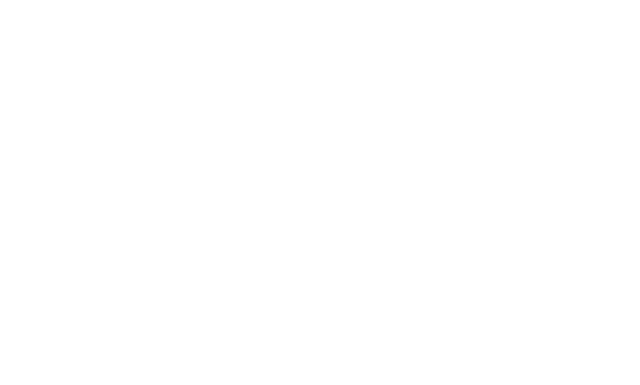
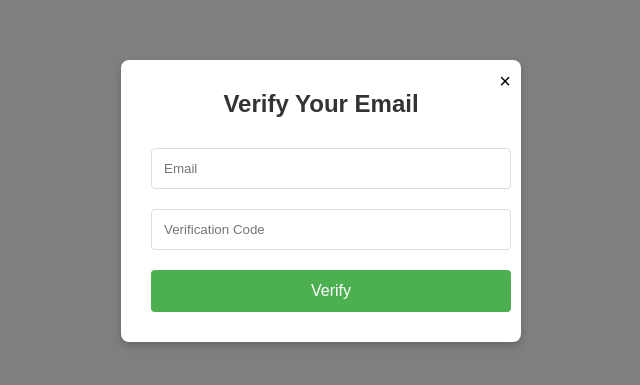
Before and after one commit to Kalana0001/host-ss-project-test, a React (Create React App) app in the folder client/: page /verify in a window 1280 px wide. Before the commit this address had no page. Shown: the part 199-584 px from the top of the page, without its empty margins (319-959 px from the left). Built offline with nearby package versions, Linux system fonts and the light colour scheme.

Commit message:
33commit

```diff
--- a/client/src/App.js
+++ b/client/src/App.js
@@ -9,6 +9,7 @@
 import AdminHome from './components/AdminHome/AdminHome';
 import ManageUsers from './components/ManageUsers/ManageUsers';
 import UserActivities from './components/UserActivities/UserActivities';
+import VerifyEmail from './components/VerifyEmail/VerifyEmail';
 
 function App() {
   return (
@@ -24,6 +25,7 @@
                 <Route path="/adminhome" element={<AdminHome/>}/>
                 <Route path="/useractivity" element={<UserActivities/>}/>
                 <Route path="/usermanage" element={<ManageUsers/>}/>
+                <Route path="/verify" element={<VerifyEmail/>}/>
               </Routes>
             </main>
         </BrowserRouter>
--- a/client/src/components/VerifyEmail/VerifyEmail.js
+++ b/client/src/components/VerifyEmail/VerifyEmail.js
@@ -25,7 +25,7 @@
 
       // Redirect to sign-in page after successful verification
       setTimeout(() => {
-        navigate('/signin');  // Navigate to sign-in page
+        navigate('/verify');  // Navigate to sign-in page
       }, 2000);  // Wait 2 seconds before redirect to give user time to see the message
 
     } catch (error) {
```
